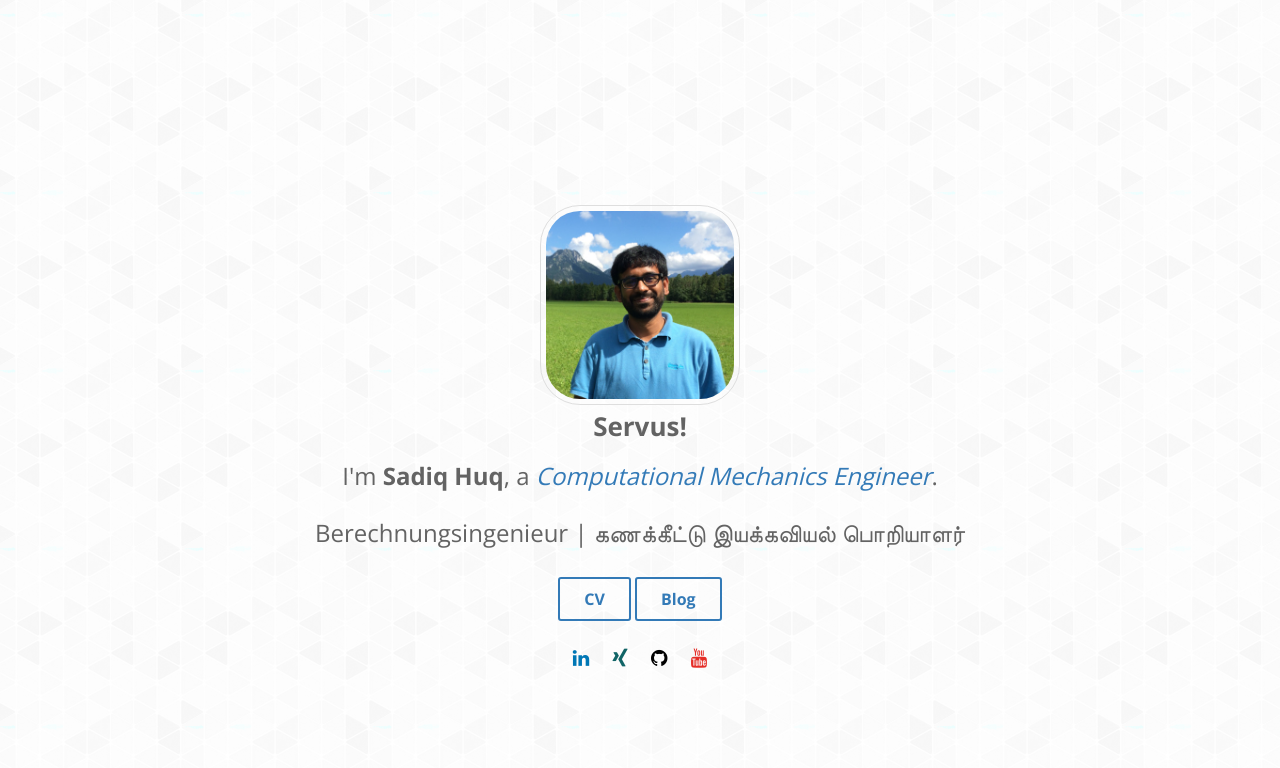
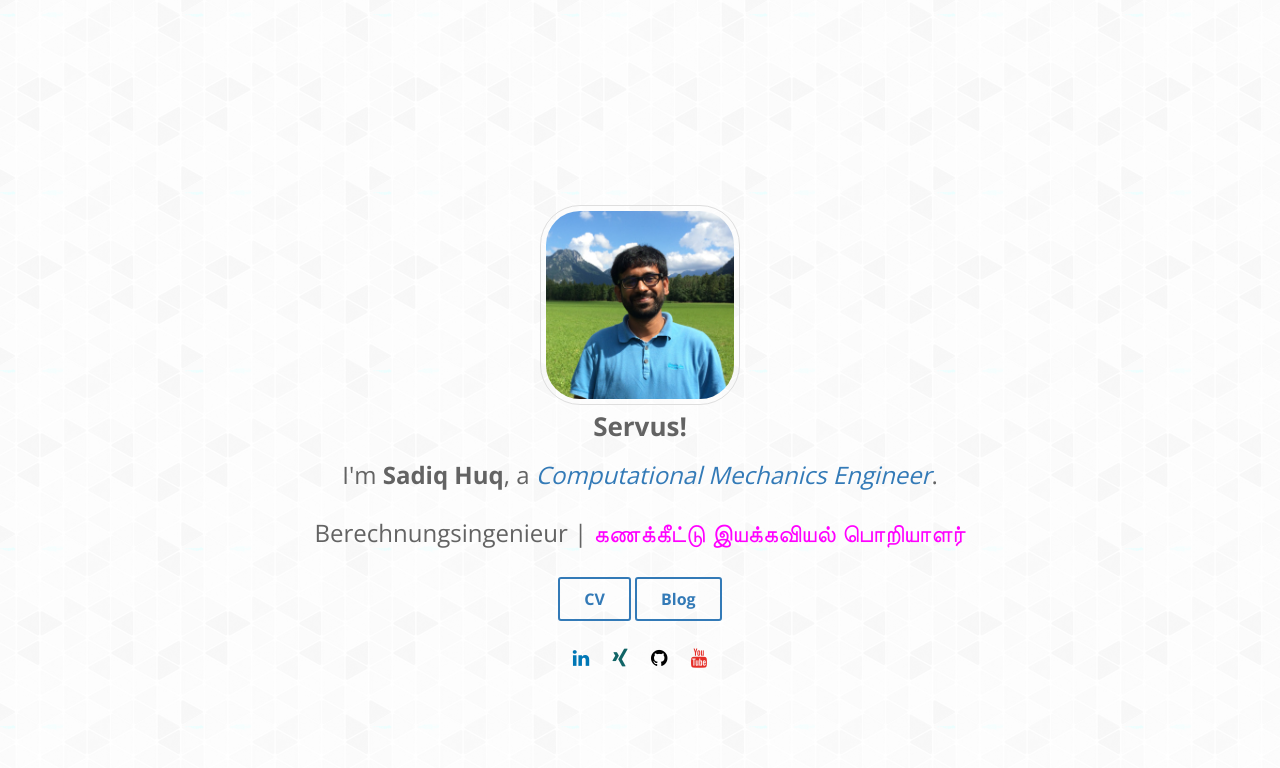
Before and after one commit to sadiqhuq/sadiqhuq.github.io, a Jekyll site: the page built from index.html, in a window 1280 px wide. Shown: the top 768 px of the page. Built offline with Jekyll 4.4.1, drawn with Linux system fonts in a browser that asks for light colours; nearby versions of some CDN libraries; some web fonts are replaced.

Commit message:
Catamaran; NotoSansTamil

```diff
--- a/css/main.scss
+++ b/css/main.scss
@@ -13,7 +13,7 @@
 // Tamil
 // .tamilcat p{ font-family: 'Catamaran', serif; }
 //.tamilcat h3 { font-family: 'Catamaran', serif; }
-.tamilcat {
+.tamil {
 // font-family: "Catamaran", sans-serif !important;
    font-family: "notosanstamil", sans-serif !important;
    color:#ff00ff;
```
